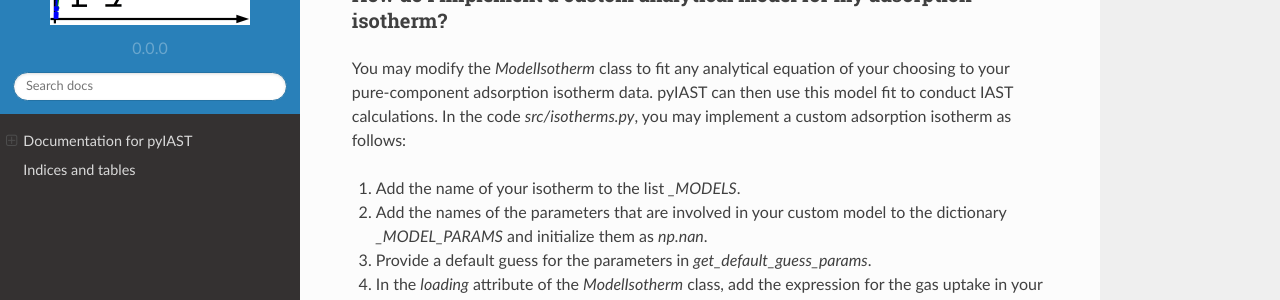
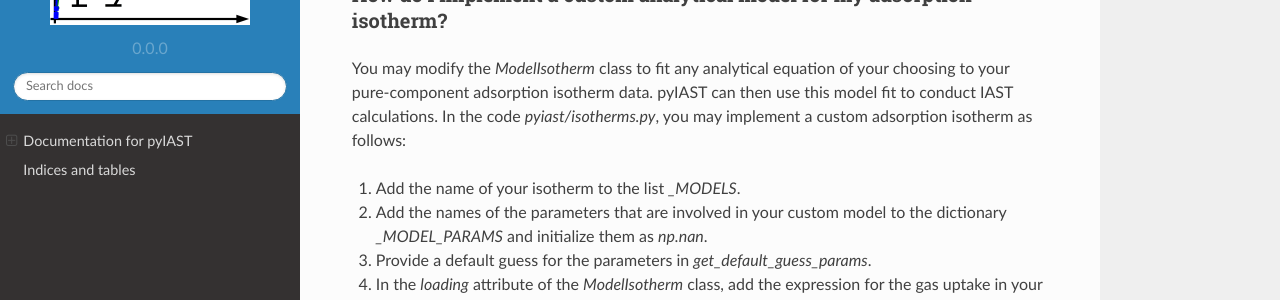
Before and after one commit to CorySimon/pyIAST, a Sphinx documentation site: the page built from docs/index.rst, in a window 1280 px wide and 900 px high, scrolled down 9150 px. Shown: the part 151-451 px from the top of the window. Built offline with Sphinx 7.4.7 and the Read the Docs theme 2.0.0, drawn with Linux system fonts in a browser that asks for light colours.

Commit message:
told docs where new src files are

```diff
--- a/docs/conf.py
+++ b/docs/conf.py
@@ -30,7 +30,7 @@
 # If extensions (or modules to document with autodoc) are in another directory,
 # add these directories to sys.path here. If the directory is relative to the
 # documentation root, use os.path.abspath to make it absolute, like shown here.
-sys.path.insert(0, os.path.abspath('.') + "../src/")
+sys.path.insert(0, os.path.abspath('.') + "../pyiast/")
  # sys.path.insert(0, ".")
 
 # -- General configuration -----------------------------------------------------
--- a/docs/index.rst
+++ b/docs/index.rst
@@ -342,7 +342,7 @@
 You may modify the `ModelIsotherm` class to fit any analytical equation of your
 choosing to your pure-component adsorption isotherm data. pyIAST can then use this model fit
 to conduct IAST calculations.
-In the code `src/isotherms.py`, you may implement a custom adsorption isotherm as follows:
+In the code `pyiast/isotherms.py`, you may implement a custom adsorption isotherm as follows:
 
 1. Add the name of your isotherm to the list `_MODELS`.
 2. Add the names of the parameters that are involved in your custom model to the dictionary `_MODEL_PARAMS` and initialize them as `np.nan`.
```
